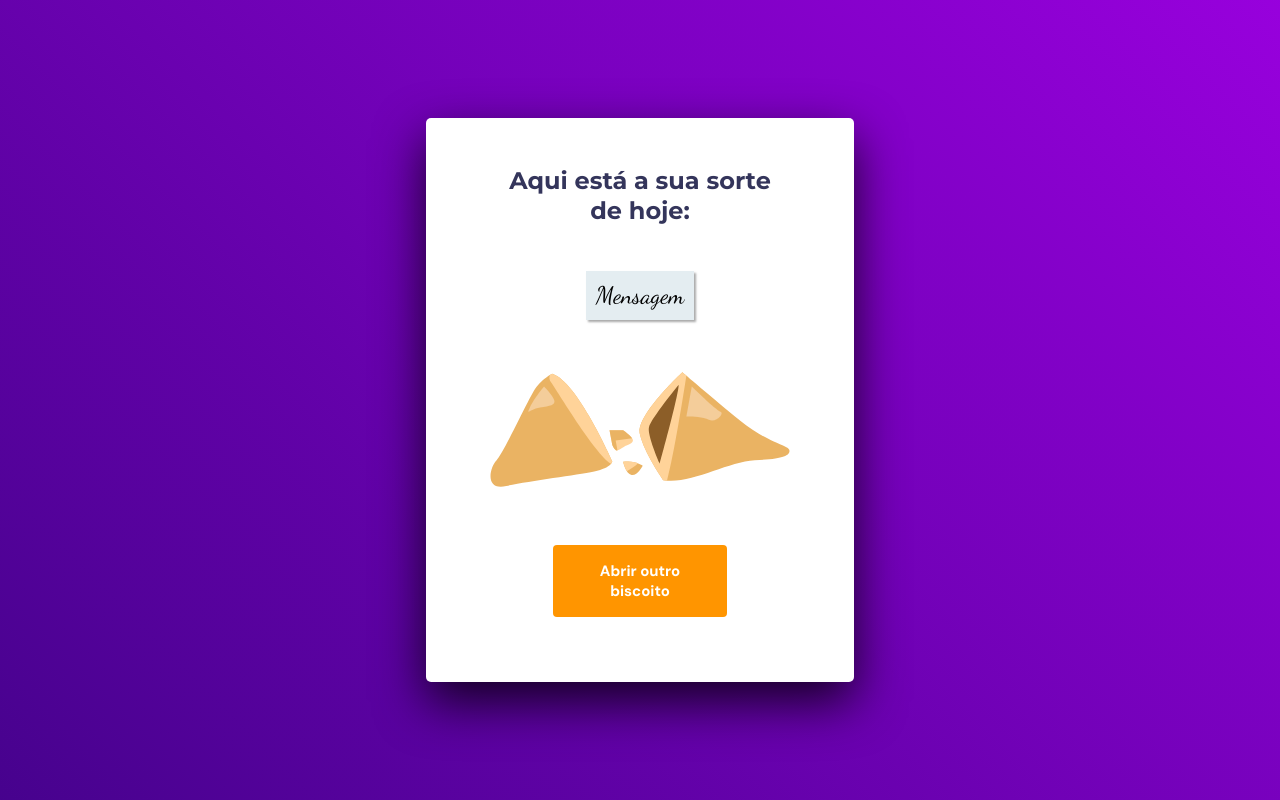
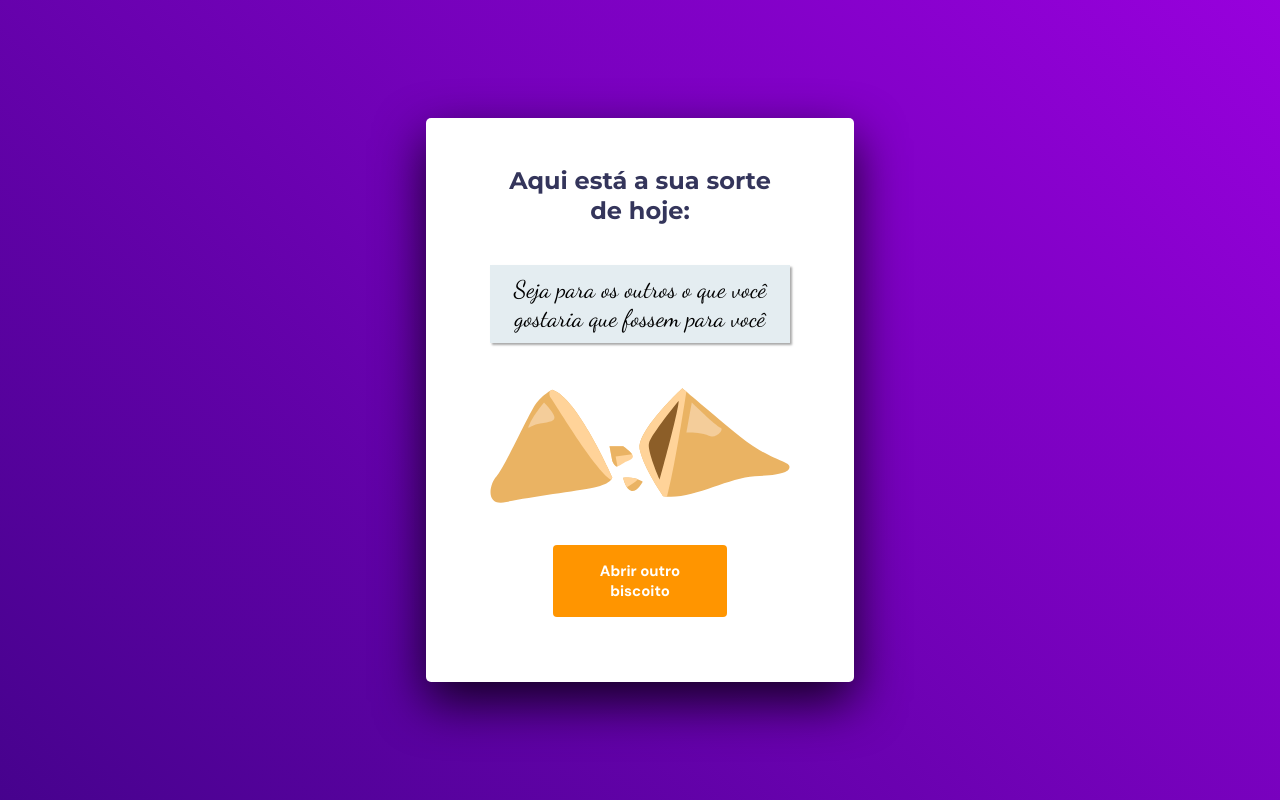
Before and after one commit to saulocatunda/Explorer, a plain HTML site: page stage5/biscoito-da-sorte/index.html in a window 1280 px wide. Both pictures are taken after a click on the picture 640 px from the left and 463 px from the top of the page. Drawn offline with Linux system fonts and the light colour scheme.

Commit message:
fortune-cookie-javascript-finished

```diff
--- a/stage5/biscoito-da-sorte/index.html
+++ b/stage5/biscoito-da-sorte/index.html
@@ -23,7 +23,7 @@
       </div>
       <div class="screen2 hide">
         <h1>Aqui está a sua sorte de hoje:</h1>
-        <p><span id="randomMessage">Mensagem</span></p>
+        <p id="randomMessage">Mensagem </p>
         <img src="assets/cookie-opened.svg" alt="biscoito da sorte aberto" />
         <button id="buttonReset">Abrir outro biscoito</button>
       </div>
--- a/stage5/biscoito-da-sorte/main.js
+++ b/stage5/biscoito-da-sorte/main.js
@@ -2,16 +2,30 @@ const screen1 = document.querySelector('.screen1')
 const screen2 = document.querySelector('.screen2')
 const imgScreen1 = document.querySelector('#closed-cookie')
 const btnScreen2 = document.querySelector('#buttonReset')
+const message = document.querySelector('#randomMessage')
 
 imgScreen1.addEventListener('click', cookieClick)
 btnScreen2.addEventListener('click', toggleScreen)
 
 function cookieClick() {
   toggleScreen()
-
+  var randomNumber = Math.random() * messagers.length
+  randomNumber = Math.floor(randomNumber)
+  message.innerText = messagers[randomNumber]
 }
 
 function toggleScreen() {
   screen1.classList.toggle('hide')
   screen2.classList.toggle('hide')
 }
+
+function messagersGenerator() {
+  return [
+    'Não importa o que a vida fez de você, importa o que você fez com o que a vida fez de você',
+    'Agradeça por cada dia que passa, pois significa que é uma nova oportunidade para vencer',
+    'Seja para os outros o que você gostaria que fossem para você',
+    'Encare os problemas de hoje, como uma chance de mostrar a si mesmo que você é mais forte que eles'
+  ]
+}
+
+var messagers = messagersGenerator()
--- a/stage5/biscoito-da-sorte/style.css
+++ b/stage5/biscoito-da-sorte/style.css
@@ -47,7 +47,7 @@ p {
   margin: 1.4rem 0 2rem;
 }
 
-span {
+#randomMessage {
   font-family: 'Dancing Script', cursive;
   font-weight: 400;
   font-size: 2.4rem;
@@ -58,8 +58,8 @@ span {
   box-shadow: 0.2rem 0.2rem 0.2rem rgba(85, 85, 85, 0.5);
 }
 
-p {
-  animation: messager-appear 2s ease-in-out 0s;
+#randomMessage {
+  animation: messager-appear 1.5s ease-in-out 0s;
 }
 
 main .hide {
```
